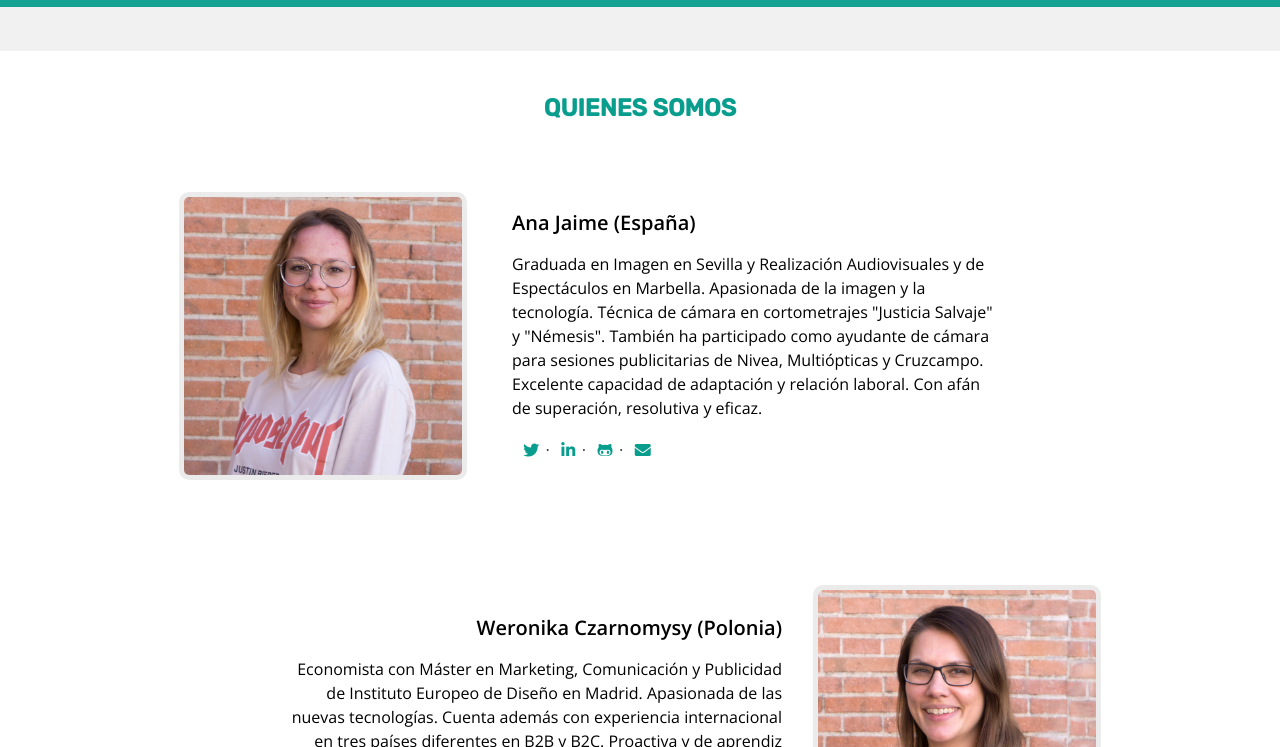
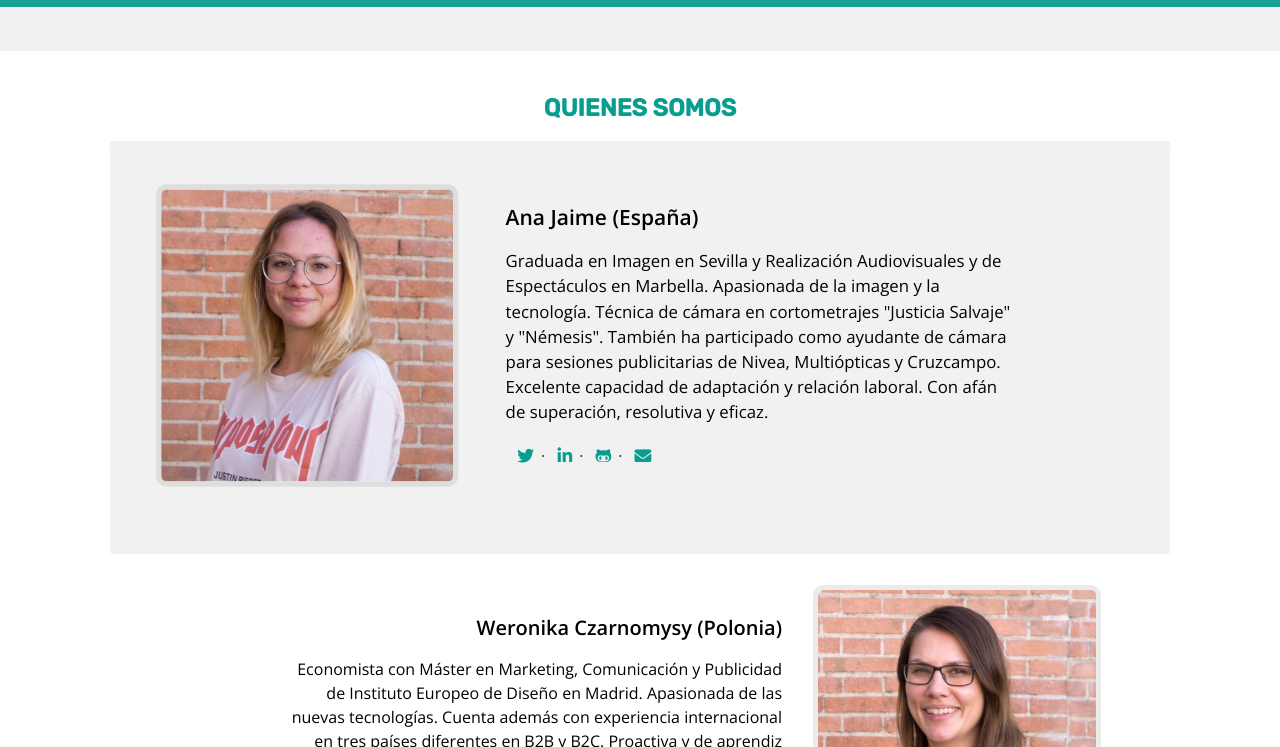
Before and after one commit to Adalab/project-f-m1-chaika, a website: page docs/index.html in a window 1280 px wide. In both pictures the pointer is over the item 640 px from the left and 1871 px from the top of the page. Shown: the part 1524-2271 px from the top of the page. Drawn offline with nearby package versions, Linux system fonts and the light colour scheme; files that its build step writes are made by us from their sources.

Commit message:
Transition

```diff
--- a/_src/assets/scss/components/_who.scss
+++ b/_src/assets/scss/components/_who.scss
@@ -23,6 +23,13 @@
   margin: 0;
   padding: 0;
 }
+
+.who__list:hover {
+  background-color: rgba(184,184,185,0.2);
+  border-radius: 3px;
+  transform: scale(1.05);
+  transition: background ease 1.5s, scale ease-in-out 1.5s;
+ }
 
 @media all and (min-width: 768px) {
   .who__list {
```
